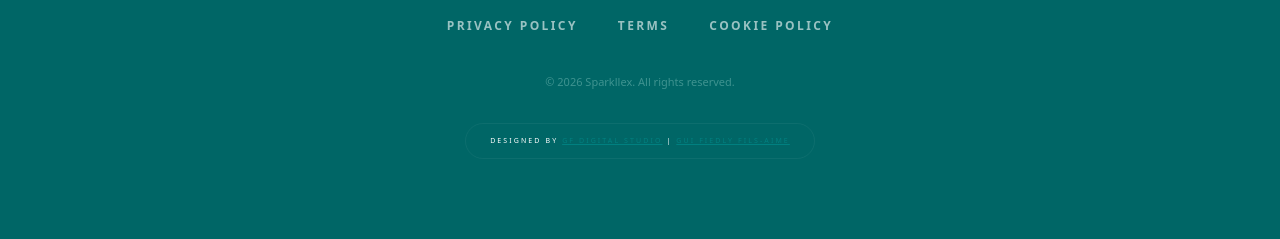
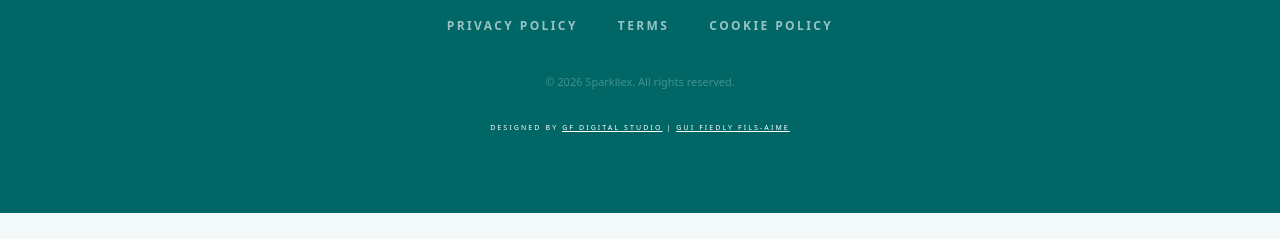
Before and after one commit to Fiedly71/Sparkllex, a plain HTML site: page how-it-works.html in a window 1280 px wide. Shown: the part 1609-1848 px from the top of the page. After the commit the page ends 1822 px from the top, so only its background shows below. Drawn offline with nearby package versions, Linux system fonts and the light colour scheme.

Commit message:
Unify footer design: white links in how-it-works.html to match index.html

```diff
--- a/how-it-works.html
+++ b/how-it-works.html
@@ -135,12 +135,10 @@
                 <a href="terms.html" class="hover:text-gold-accent transition" data-translate="termsTitle">Terms</a>
                 <a href="cookies.html" class="hover:text-gold-accent transition" data-translate="cookieTitle">Cookies</a>
             </div>
-            <p class="text-teal-100/30 text-[11px] mb-8 font-medium" data-translate="footerRights">� 2026 Sparkllex. All rights reserved.</p>
+            <p class="text-teal-100/30 text-[11px] mb-8 font-medium" data-translate="footerRights">© 2026 Sparkllex. All rights reserved.</p>
 
-            <div class="inline-block px-6 py-3 border border-white/5 rounded-full">
-                <p class="text-[7px] uppercase tracking-[0.3em]">
-                    Designed by <a href="https://gui-fiedly.vercel.app" target="_blank" rel="noopener noreferrer" style="color: #008080; text-decoration: underline;" class="hover:opacity-80 transition cursor-pointer">GF Digital Studio</a> | <a href="mailto:isteah.gffilsaime@gmail.com" style="color: #008080; text-decoration: underline;" class="hover:opacity-80 transition cursor-pointer">Gui Fiedly Fils-aime</a>
-                </p>
+            <div class="text-[7px] uppercase tracking-[0.3em]">
+                Designed by <a href="https://gui-fiedly.vercel.app" target="_blank" rel="noopener noreferrer" style="color: white; text-decoration: underline;" class="hover:opacity-80 transition cursor-pointer">GF Digital Studio</a> | <a href="mailto:isteah.gffilsaime@gmail.com" style="color: white; text-decoration: underline;" class="hover:opacity-80 transition cursor-pointer">Gui Fiedly Fils-aime</a>
             </div>
         </div>
     </footer>
```
